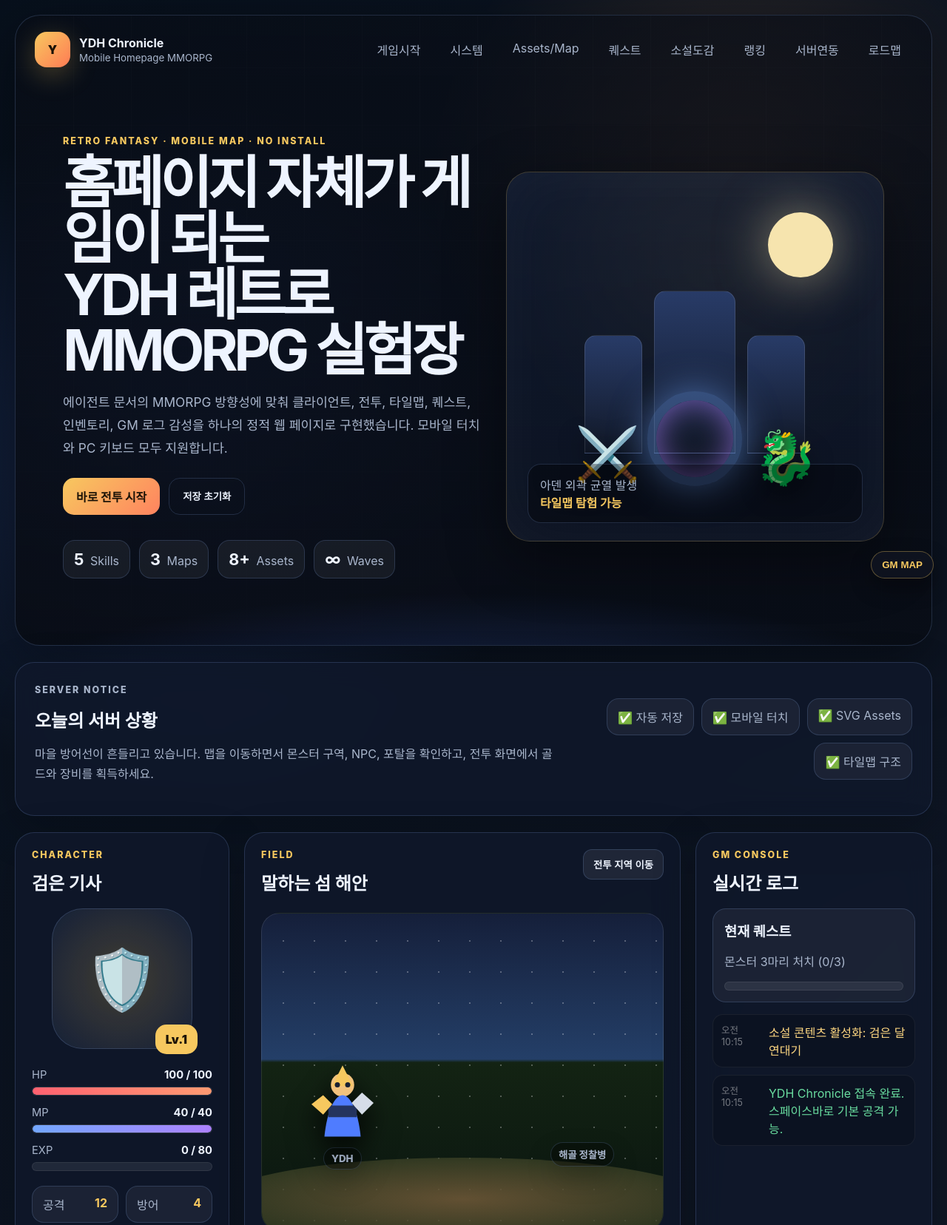
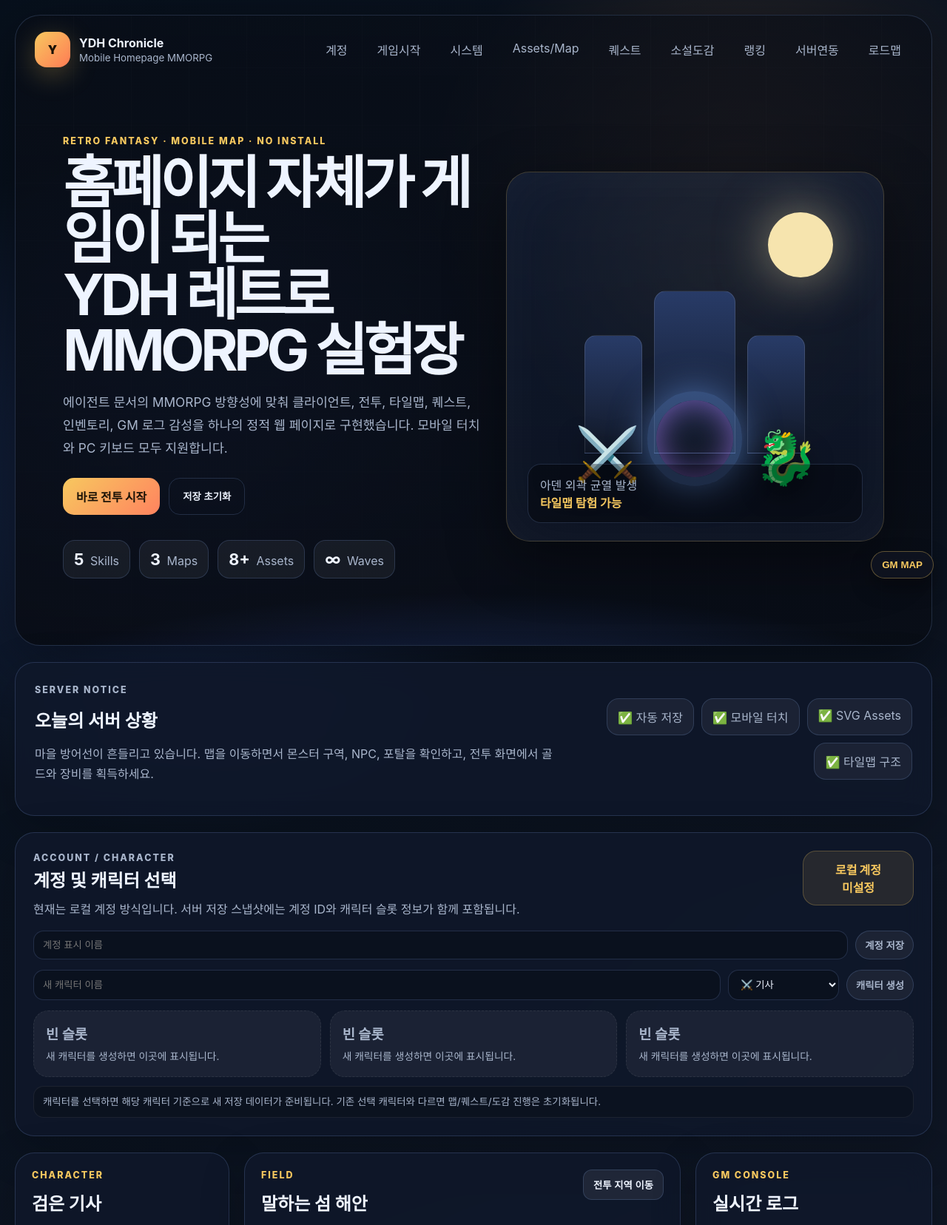
Before and after one commit to ydhappy/ydh_, a plain HTML site: page index.html in a window 1280 px wide. Shown: the top 1656 px of the page at 74% size. Drawn offline with Linux system fonts and the light colour scheme.

Commit message:
Load account character selection UI

```diff
--- a/index.html
+++ b/index.html
@@ -11,6 +11,7 @@
   <link rel="stylesheet" href="battle-sprites.css" />
   <link rel="stylesheet" href="battle-motions.css" />
   <link rel="stylesheet" href="walk-animations.css" />
+  <link rel="stylesheet" href="account-character.css" />
   <link rel="stylesheet" href="item-equipment.css" />
   <link rel="stylesheet" href="chapter-quests.css" />
   <link rel="stylesheet" href="lore-codex.css" />
@@ -30,6 +31,7 @@
           </span>
         </a>
         <div class="nav-links">
+          <a href="#account">계정</a>
           <a href="#game">게임시작</a>
           <a href="#systems">시스템</a>
           <a href="#assets">Assets/Map</a>
@@ -312,6 +314,7 @@
   <script src="walk-animations.js"></script>
   <script src="game.js"></script>
   <script src="server-sync.js"></script>
+  <script src="account-character.js"></script>
   <script src="item-equipment.js"></script>
   <script src="chapter-quests.js"></script>
   <script src="battle-sprites.js"></script>
```
